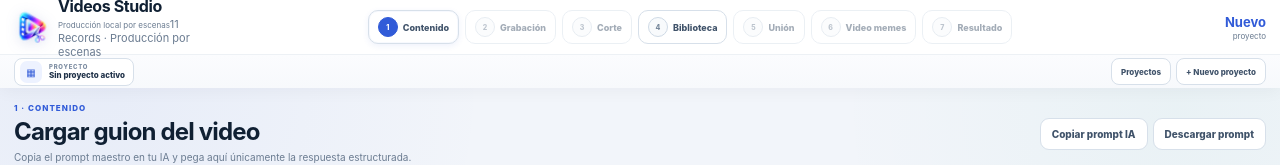
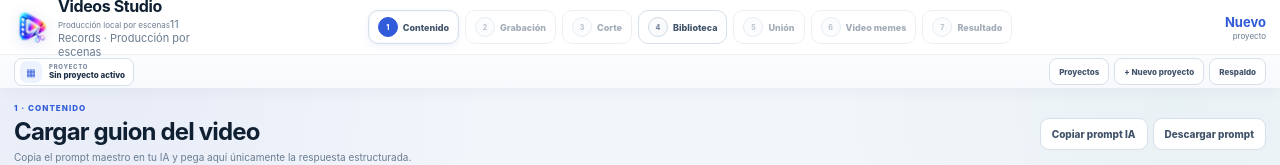
Before and after one commit to jeffer91/VIdeos, a React (Vite) app: page / in a window 1280 px wide. Shown: the top 165 px of the page. Built offline with nearby package versions, Linux system fonts and the light colour scheme.

Commit message:
Integrate final render and project backup managers

```diff
--- a/src/App.jsx
+++ b/src/App.jsx
@@ -3,6 +3,8 @@ import TemplateManager from './TemplateManager';
 import VisualManager from './VisualManager';
 import WorkflowEnhancer from './WorkflowEnhancer';
 import ProjectManager from './ProjectManager';
+import ProjectBackupManager from './ProjectBackupManager';
+import FinalRenderManager from './FinalRenderManager';
 import IntegrityGuard from './IntegrityGuard';
 import UpdateEnhancer from './UpdateEnhancer';
 import './branding.css';
@@ -15,6 +17,8 @@ export default function App() {
       <VisualManager />
       <WorkflowEnhancer />
       <ProjectManager />
+      <ProjectBackupManager />
+      <FinalRenderManager />
       <IntegrityGuard />
       <UpdateEnhancer />
     </>
```
